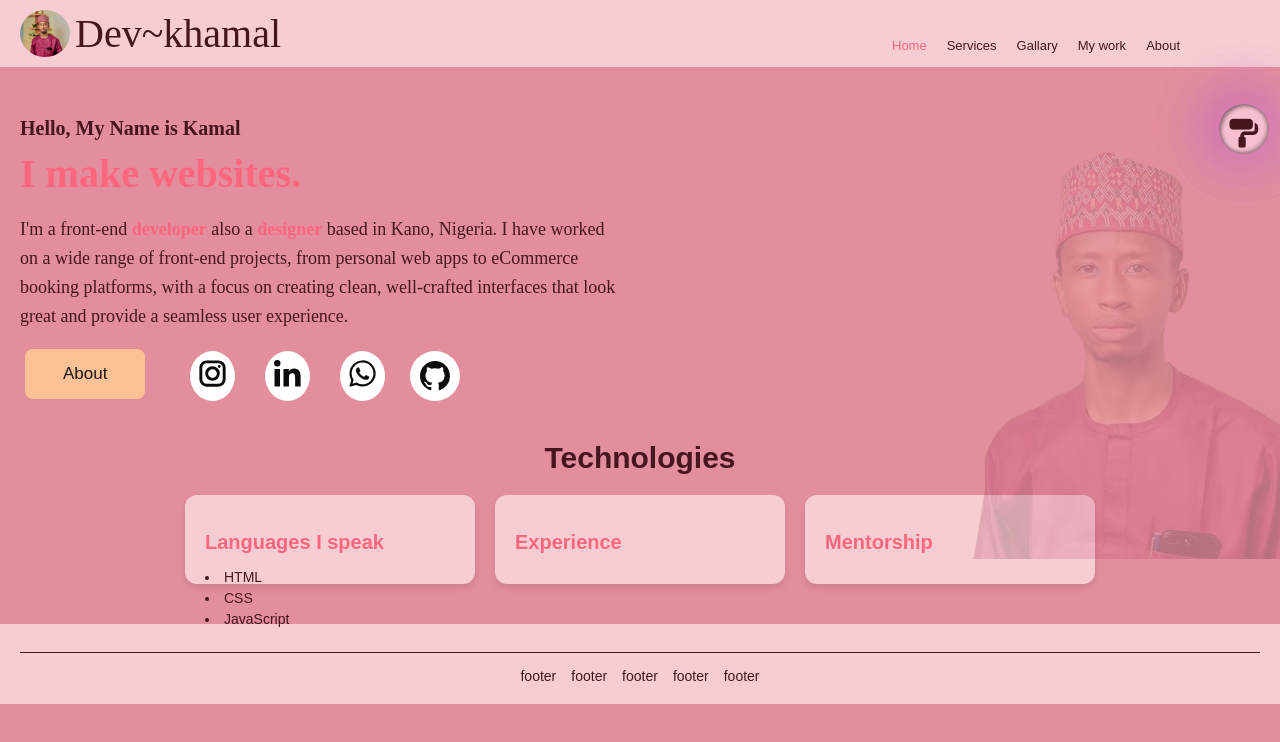
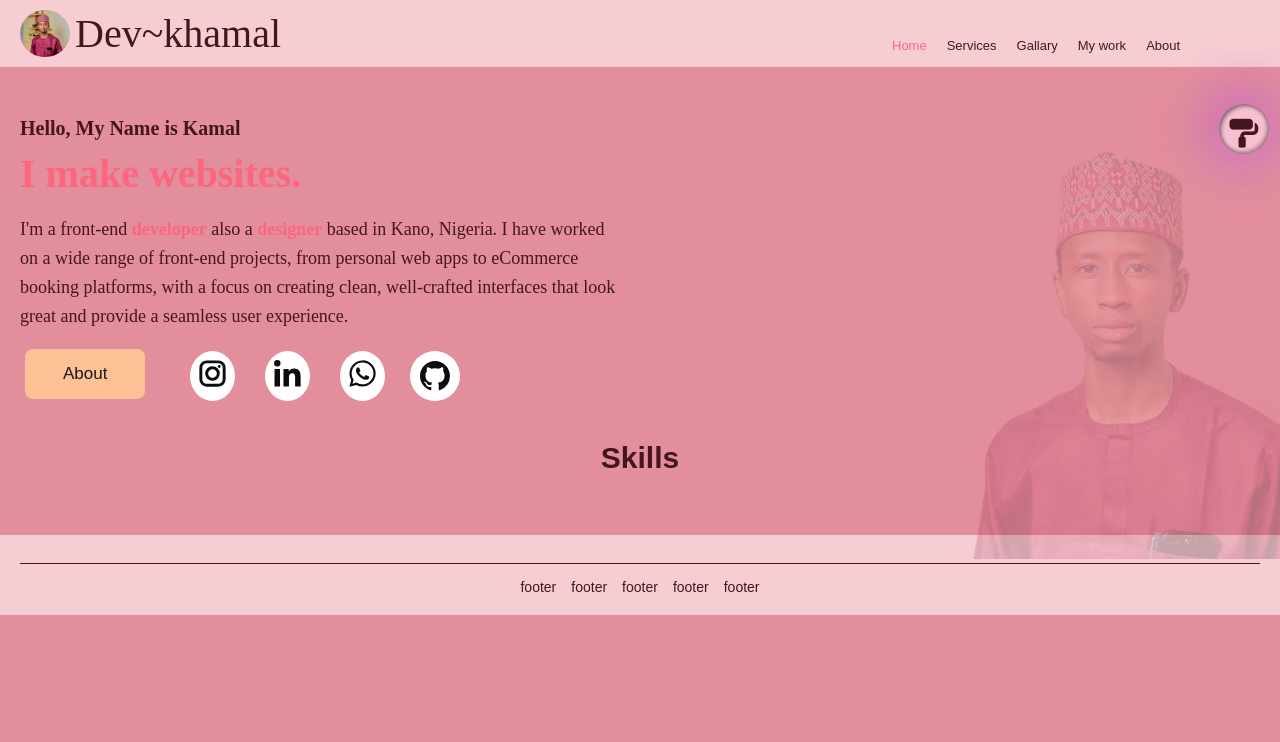
Before and after one commit to Kamaluddeen017set/devkhamal, a React (Vite) app: page / in a window 1280 px wide. Shown: the top 742 px of the page. Built offline with nearby package versions, Linux system fonts and the light colour scheme; a web font is replaced by a local one.

Commit message:
deploy set up

```diff
--- a/package.json
+++ b/package.json
@@ -1,11 +1,14 @@
 {
   "name": "my-portfolio",
   "private": true,
+  "homepage": "https://Kamaluddeen017set.github.io/my-portfolio",
   "version": "0.0.1",
   "type": "module",
   "scripts": {
     "dev": "vite",
     "build": "vite build",
+    "predeploy": "npm run build",
+    "deploy": "gh-pages -d build",
     "lint": "eslint .",
     "preview": "vite preview"
   },
@@ -21,6 +24,7 @@
     "eslint": "^9.33.0",
     "eslint-plugin-react-hooks": "^5.2.0",
     "eslint-plugin-react-refresh": "^0.4.20",
+    "gh-pages": "^6.3.0",
     "globals": "^16.3.0",
     "vite": "^7.1.2"
   }
--- a/src/App.jsx
+++ b/src/App.jsx
@@ -2,7 +2,7 @@ import Navbar from "./components/Navbar";
 import Slider from "./components/Slider";
 import Hero from "./components/Hero";
 import SocialIcons from "./components/SocialIcons";
-import Technologies from "./components/Technologies";
+import Skills from "./components/Skills";
 import ThemeToggle from "./components/ThemeToggle";
 import Footer from "./components/Footer";
 
@@ -18,7 +18,7 @@ function App() {
       <Slider />
       <Hero />
       <SocialIcons />
-      <Technologies />
+      <Skills />
       <Footer />
     </>
   );
--- /dev/null
+++ b/src/components/Skills.jsx
@@ -0,0 +1,12 @@
+import "../styles/Skills.css";
+// import Skills from "./Skills";
+function Skills() {
+  return (
+    <div className="container">
+      <h1>Skills</h1>
+      <div className="cards"></div>
+    </div>
+  );
+}
+
+export default Skills;
--- a/src/components/Technologies.jsx
+++ /dev/null
@@ -1,27 +0,0 @@
-import "../styles/Technologies.css";
-
-function Technologies() {
-  return (
-    <div className="container">
-      <h1>Technologies</h1>
-      <div className="cards">
-        <div className="card">
-          <h2>Languages I speak</h2>
-          <ul>
-            <li>HTML</li>
-            <li>CSS</li>
-            <li>JavaScript</li>
-          </ul>
-        </div>
-        <div className="card">
-          <h2>Experience</h2>
-        </div>
-        <div className="card">
-          <h2>Mentorship</h2>
-        </div>
-      </div>
-    </div>
-  );
-}
-
-export default Technologies;
```
Also changed, not shown: src/styles/Skills.css (renamed from src/styles/Technologies.css), 1 other file (tests, documents, lock files or other folders).
